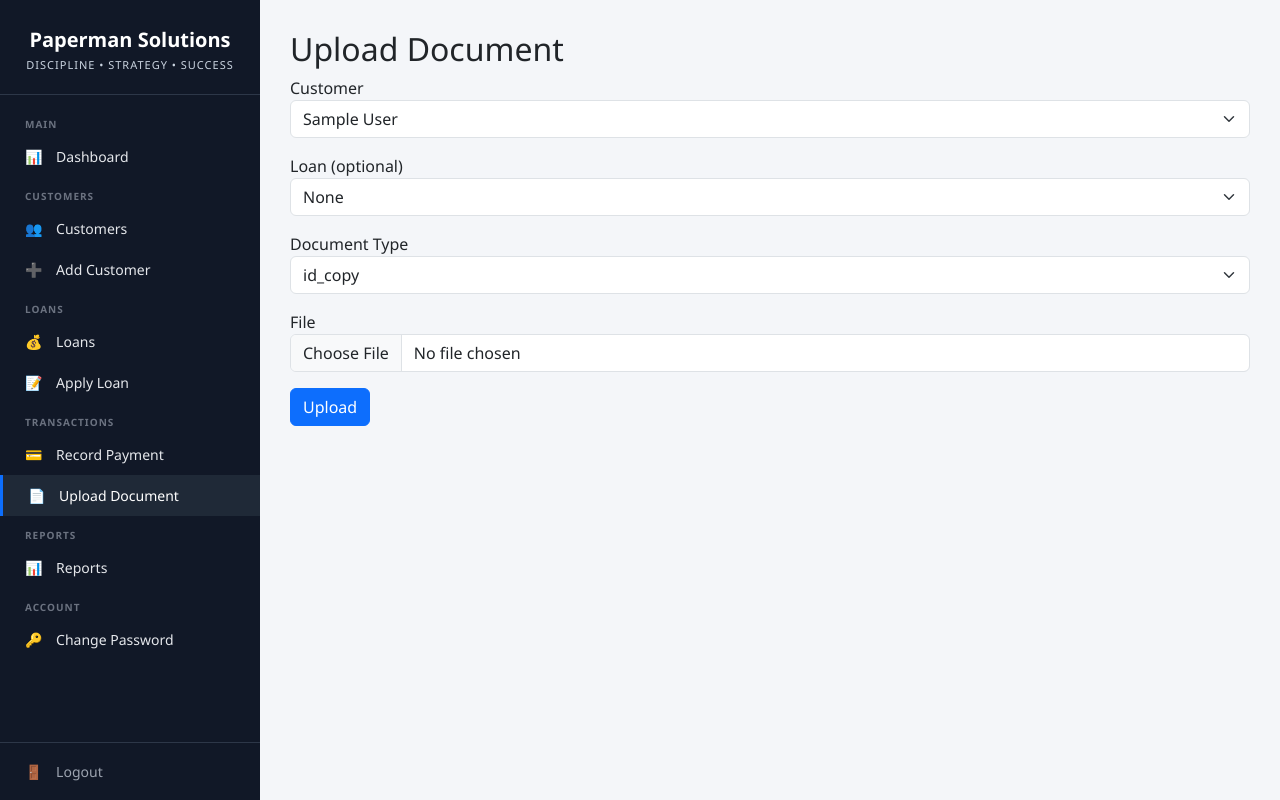
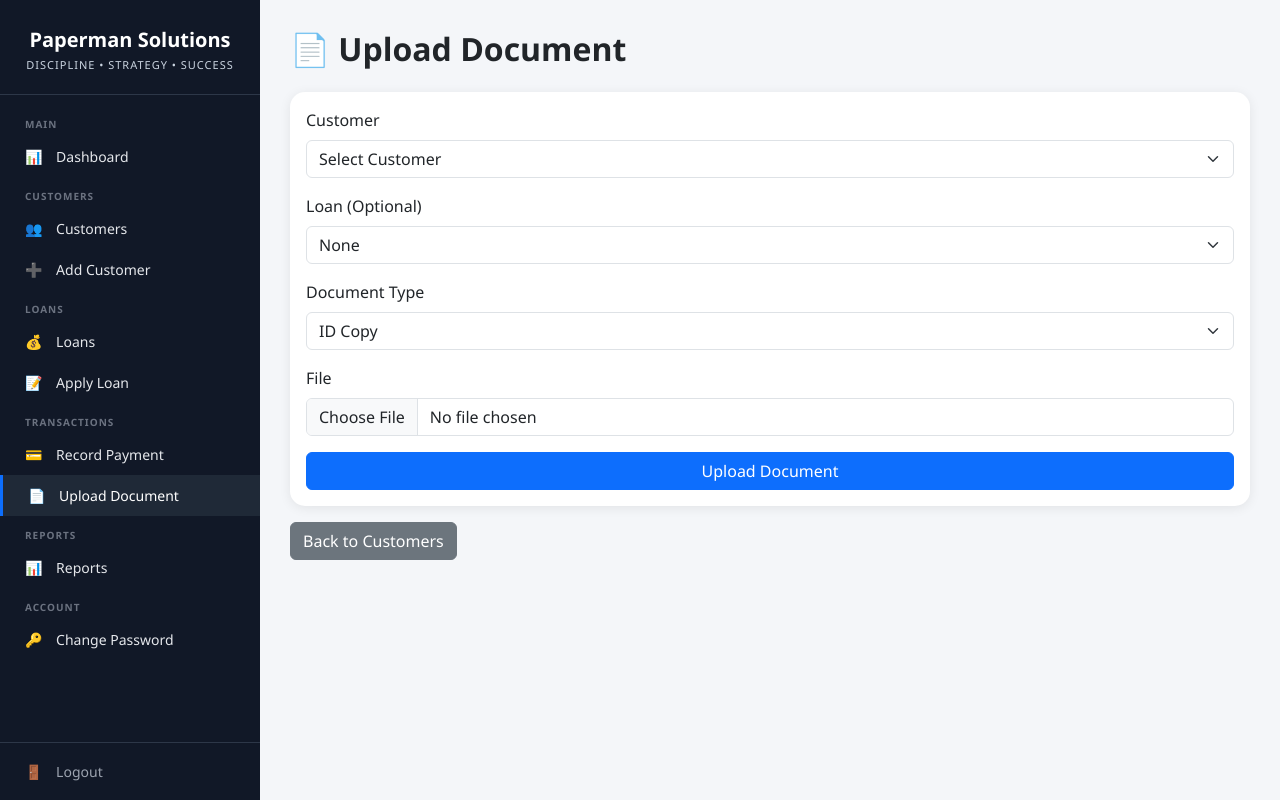
Before and after one commit to Mindlo101/papermansolutions, a FastAPI app: template app/templates/documents/upload.html in a window 1280 px wide. Run offline with FastAPI, Linux system fonts and the light colour scheme; the template is opened without the code that fills it: most values are stand-ins (such as "Sample title", 1, 10 or a date in 2020); parts of the project's set-up code (start-up, migrations or seed data) failed here and were passed over.

Commit message:
Fix: Handle empty loan_id in document upload

```diff
--- a/app/templates/documents/upload.html
+++ b/app/templates/documents/upload.html
@@ -1,11 +1,54 @@
 {% extends "base.html" %}
 {% block content %}
-<h2>Upload Document</h2>
-<form method="post" action="/documents/upload" enctype="multipart/form-data">
-    <div class="mb-3"><label>Customer</label><select name="customer_id" class="form-select" required>{% for c in customers %}<option value="{{ c.id }}" {% if selected_customer == c.id %}selected{% endif %}>{{ c.first_name }} {{ c.last_name }}</option>{% endfor %}</select></div>
-    <div class="mb-3"><label>Loan (optional)</label><select name="loan_id" class="form-select"><option value="">None</option>{% for l in loans %}<option value="{{ l.id }}" {% if selected_loan == l.id %}selected{% endif %}>Loan #{{ l.id }}</option>{% endfor %}</select></div>
-    <div class="mb-3"><label>Document Type</label><select name="file_type" class="form-select" required><option>id_copy</option><option>agreement</option><option>proof_income</option><option>other</option></select></div>
-    <div class="mb-3"><label>File</label><input type="file" name="file" class="form-control" required></div>
-    <button type="submit" class="btn btn-primary">Upload</button>
-</form>
+<h2 class="top-title mb-4">📄 Upload Document</h2>
+
+<div class="card section-card">
+    <div class="card-body">
+        <form method="post" action="/documents/upload" enctype="multipart/form-data">
+            <div class="mb-3">
+                <label class="form-label">Customer</label>
+                <select name="customer_id" class="form-select" required>
+                    <option value="">Select Customer</option>
+                    {% for c in customers %}
+                    <option value="{{ c.id }}" {% if selected_customer == c.id %}selected{% endif %}>
+                        {{ c.first_name }} {{ c.last_name }}
+                    </option>
+                    {% endfor %}
+                </select>
+            </div>
+
+            <div class="mb-3">
+                <label class="form-label">Loan (Optional)</label>
+                <select name="loan_id" class="form-select">
+                    <option value="0">None</option>
+                    {% for l in loans %}
+                    <option value="{{ l.id }}" {% if selected_loan == l.id %}selected{% endif %}>
+                        Loan #{{ l.id }} - Customer: {{ l.customer.first_name }} {{ l.customer.last_name }}
+                    </option>
+                    {% endfor %}
+                </select>
+            </div>
+
+            <div class="mb-3">
+                <label class="form-label">Document Type</label>
+                <select name="file_type" class="form-select" required>
+                    <option value="id_copy">ID Copy</option>
+                    <option value="agreement">Signed Agreement</option>
+                    <option value="proof_income">Proof of Income</option>
+                    <option value="other">Other</option>
+                </select>
+            </div>
+
+            <div class="mb-3">
+                <label class="form-label">File</label>
+                <input type="file" name="file" class="form-control" required>
+            </div>
+
+            <button type="submit" class="btn btn-primary w-100">Upload Document</button>
+        </form>
+    </div>
+</div>
+
+<a href="/customers/" class="btn btn-secondary mt-3">Back to Customers</a>
+
 {% endblock %}
```
Also changed, not shown: app/routers/documents.py (+5 -70 lines).
